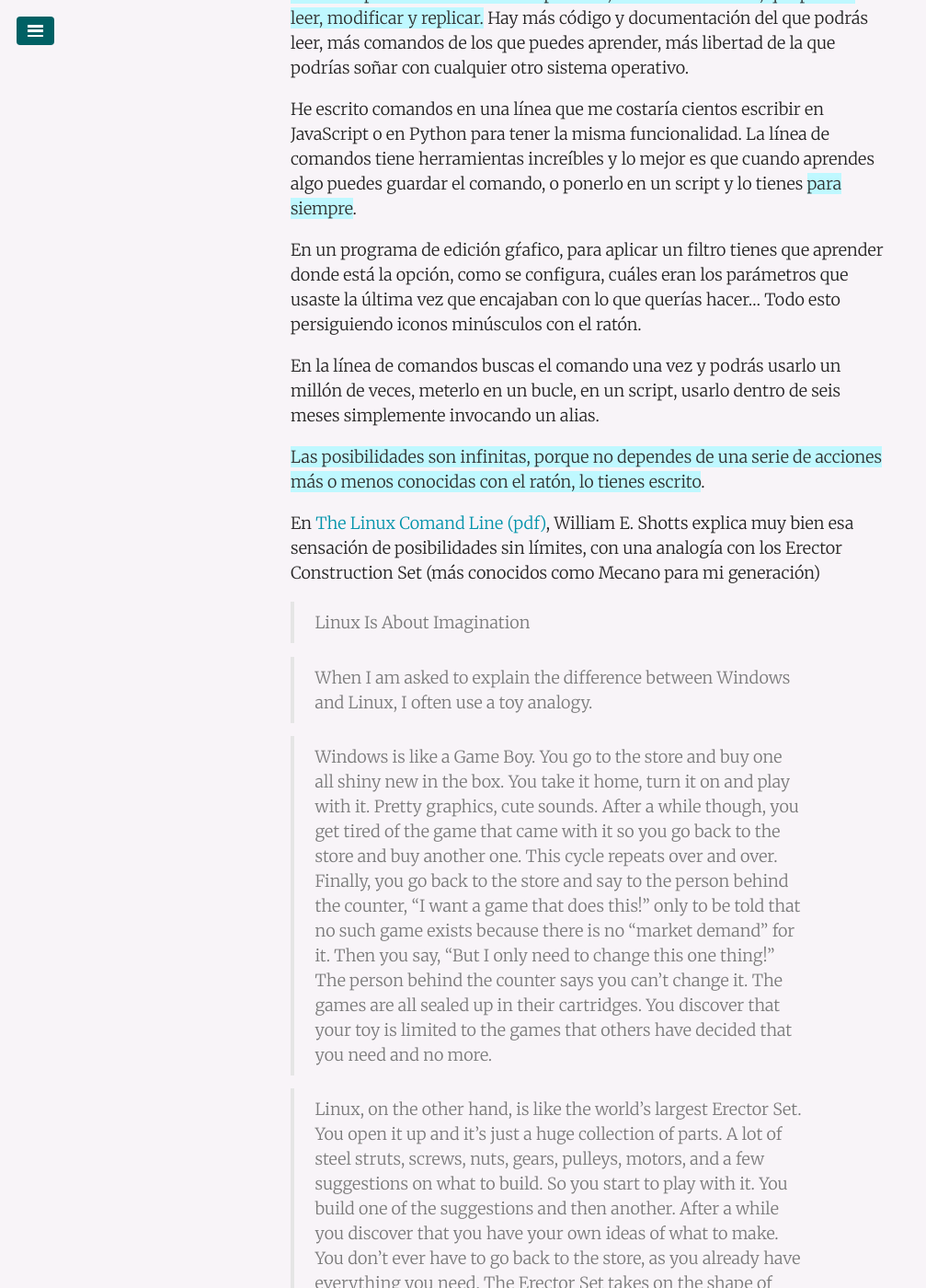
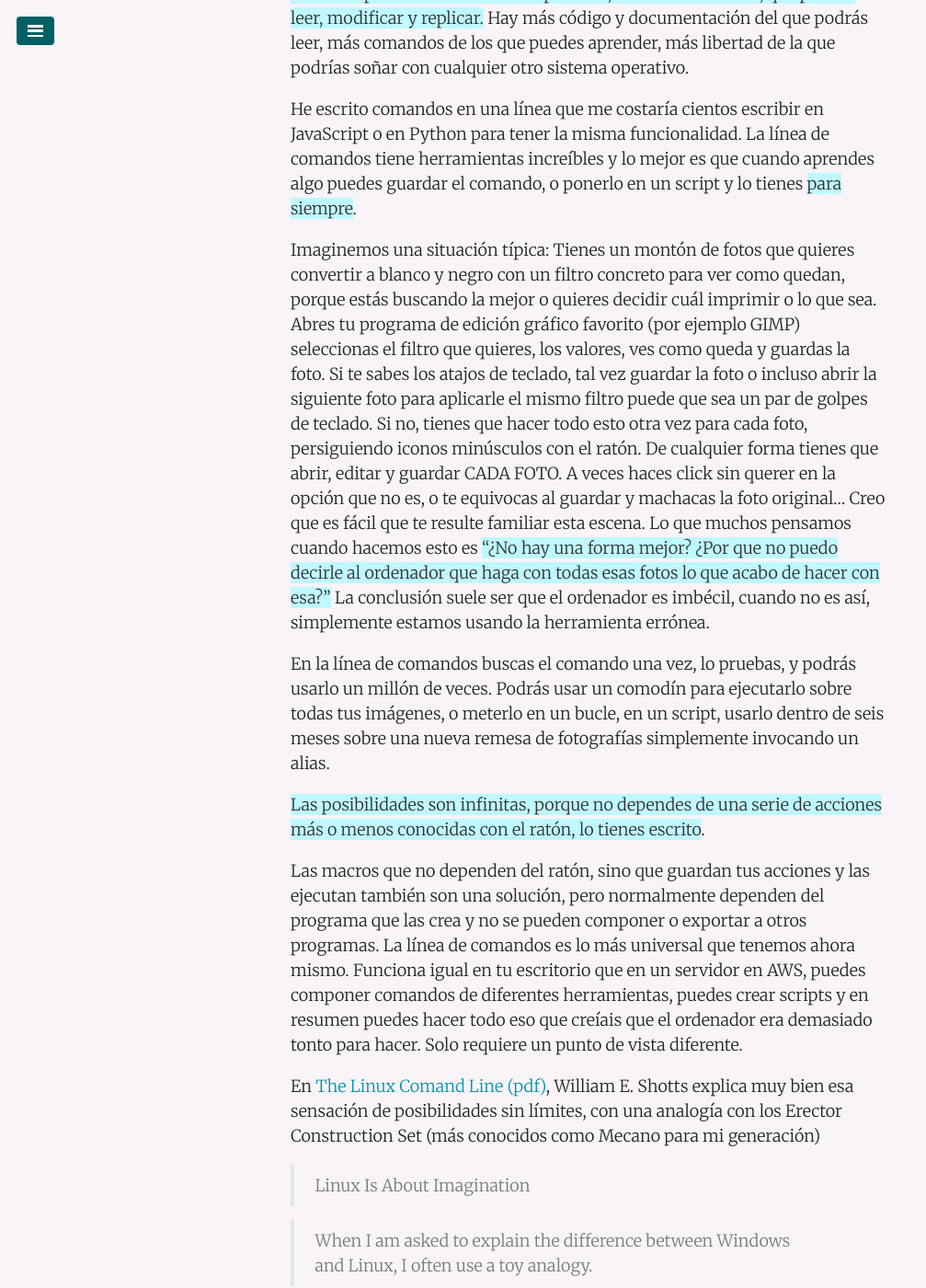
Before and after one commit to juanmirod/juanmirod.github.io, a Jekyll site: the page built from _posts/2018-02-15-porque-linux.markdown, in a window 1280 px wide and 1400 px high, scrolled down 509 px. Shown: the whole window at 92% size, without its empty margins (0-1007 px from the left). Built offline with Jekyll 4.4.1, drawn with Linux system fonts in a browser that asks for light colours; some of the changed text lies outside the part shown.

```diff
--- a/_posts/2018-02-15-porque-linux.markdown
+++ b/_posts/2018-02-15-porque-linux.markdown
@@ -13,11 +13,13 @@
 
 He escrito comandos en una línea que me costaría cientos escribir en JavaScript o en Python para tener la misma funcionalidad. La línea de comandos tiene herramientas increíbles y lo mejor es que cuando aprendes algo puedes guardar el comando, o ponerlo en un script y lo tienes **para siempre**.
 
-En un programa de edición gŕafico, para aplicar un filtro tienes que aprender donde está la opción, como se configura, cuáles eran los parámetros que usaste la última vez que encajaban con lo que querías hacer... Todo esto persiguiendo iconos minúsculos con el ratón.
+Imaginemos una situación típica: Tienes un montón de fotos que quieres convertir a blanco y negro con un filtro concreto para ver como quedan, porque estás buscando la mejor o quieres decidir cuál imprimir o lo que sea. Abres tu programa de edición gráfico favorito (por ejemplo GIMP) seleccionas el filtro que quieres, los valores, ves como queda y guardas la foto. Si te sabes los atajos de teclado, tal vez guardar la foto o incluso abrir la siguiente foto para aplicarle el mismo filtro puede que sea un par de golpes de teclado. Si no, tienes que hacer todo esto otra vez para cada foto, persiguiendo iconos minúsculos con el ratón. De cualquier forma tienes que abrir, editar y guardar CADA FOTO. A veces haces click sin querer en la opción que no es, o te equivocas al guardar y machacas la foto original... Creo que es fácil que te resulte familiar esta escena. Lo que muchos pensamos cuando hacemos esto es **"¿No hay una forma mejor? ¿Por que no puedo decirle al ordenador que haga con todas esas fotos lo que acabo de hacer con esa?"** La conclusión suele ser que el ordenador es imbécil, cuando no es así, simplemente estamos usando la herramienta errónea.
 
-En la línea de comandos buscas el comando una vez y podrás usarlo un millón de veces, meterlo en un bucle, en un script, usarlo dentro de seis meses simplemente invocando un alias.
+En la línea de comandos buscas el comando una vez, lo pruebas, y podrás usarlo un millón de veces. Podrás usar un comodín para ejecutarlo sobre todas tus imágenes, o meterlo en un bucle, en un script, usarlo dentro de seis meses sobre una nueva remesa de fotografías simplemente invocando un alias.
 
 **Las posibilidades son infinitas, porque no dependes de una serie de acciones más o menos conocidas con el ratón, lo tienes escrito**.
+
+Las macros que no dependen del ratón, sino que guardan tus acciones y las ejecutan también son una solución, pero normalmente dependen del programa que las crea y no se pueden componer o exportar a otros programas. La línea de comandos es lo más universal que tenemos ahora mismo. Funciona igual en tu escritorio que en un servidor en AWS, puedes componer comandos de diferentes herramientas, puedes crear scripts y en resumen puedes hacer todo eso que creíais que el ordenador era demasiado tonto para hacer. Solo requiere un punto de vista diferente.
 
 En [The Linux Comand Line (pdf)](/public/TLCL-09.12.pdf), William E. Shotts explica muy bien esa sensación de posibilidades sin límites, con una analogía con los Erector Construction Set (más conocidos como Mecano para mi generación)
 
@@ -71,7 +73,7 @@
 
 > Buyer: "Can't you see that everyone is buying station wagons?"
 
-Por último quería volver a incidir en la propiedad más destacable de Linux, que cada vez parece más ahogada en esta nueva era de código abierto que no es código libre: Linux es Software Libre, y como bien dice Richard Stallman:
+Por último, quería volver a incidir en la propiedad más destacable de Linux, que cada vez parece más ahogada en esta nueva era de código abierto que no es código libre: Linux es Software Libre, y como bien dice Richard Stallman:
 
 > [El software libre es incluso más importante hoy en día](https://www.gnu.org/philosophy/free-software-even-more-important.html)
 
```
Also changed, not shown: _posts/2018-03-06-etica-informatica.markdown (added, +30 -0 lines), 1 other file.
